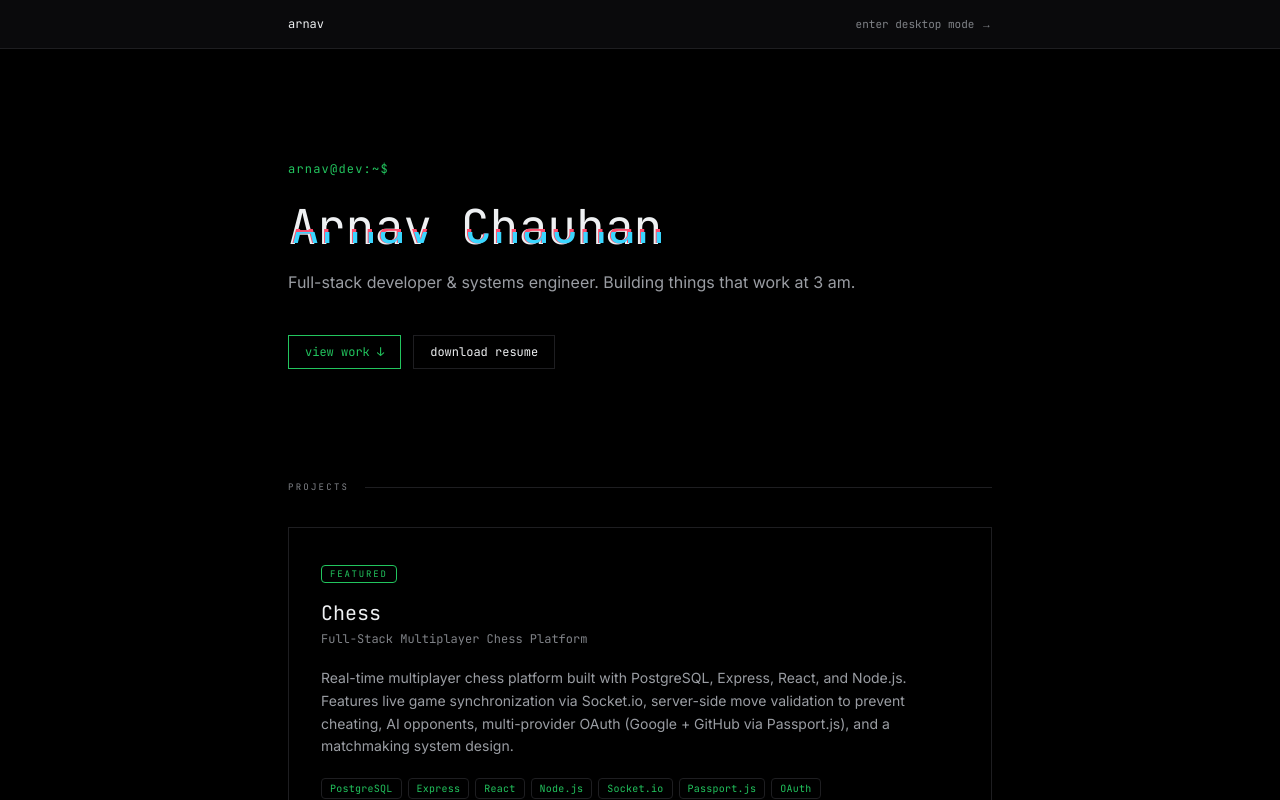
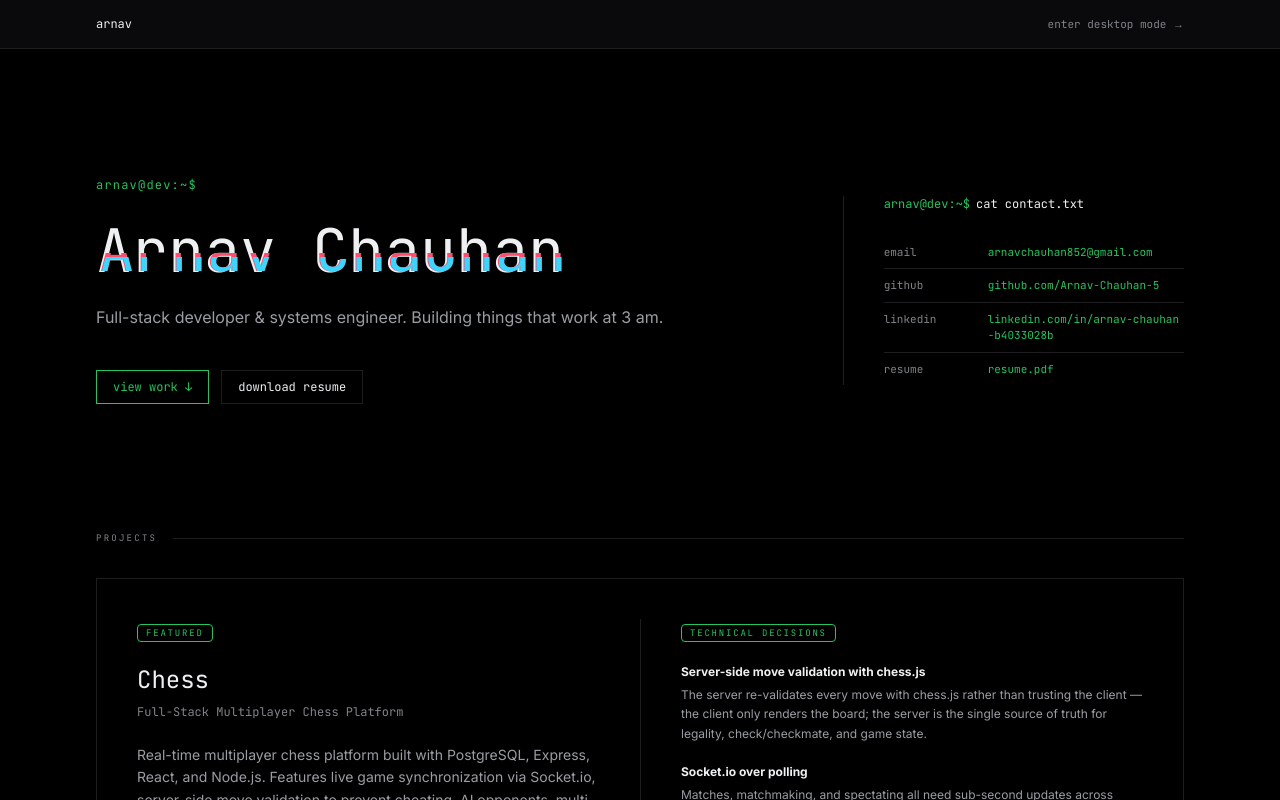
Before and after one commit to Arnav-Chauhan-5/portfolio, a Next.js app: page / in a window 1280 px wide. Both pictures are taken after a click on the button "SWITCH TO QUICK VIEW". Shown: the top 800 px of the page. Built offline with nearby package versions, Linux system fonts and the light colour scheme; some icons are missing.

Commit message:
feat: add SimpleView component and project data

```diff
--- a/app/components/SimpleView.js
+++ b/app/components/SimpleView.js
@@ -17,7 +17,7 @@ function TypedSubtitle() {
   });
 
   return (
-    <p className="text-base text-ink-dim mb-10 leading-relaxed" style={BODY}>
+    <p className="text-base text-ink-dim mb-10 leading-relaxed max-w-xl" style={BODY}>
       {displayed}
       {/* Blinking bar cursor — hidden once typing is done */}
       {!done && (
@@ -96,15 +96,43 @@ function ProjLink({ href, icon, label, todo, todolabel, native }) {
   );
 }
 
-/* ── Project Details ───────────────────────────────────────────────────────── */
-function ProjectDetails({ project }) {
-  if (!project.problem && !project.role && (!project.decisions || project.decisions.length === 0)) return null;
+/* ── Project Card (Reusable 2-column layout) ────────────────────────────── */
+function ProjectCard({ project, featured }) {
+  const hasDecisions = project.decisions && project.decisions.length > 0;
 
   return (
-    <div className="mt-6 border-t border-line pt-4">
+    <div className={`border border-line ${featured ? 'p-6 sm:p-10' : 'p-6 sm:p-8'}`}>
+      <div className={`grid ${hasDecisions ? 'lg:grid-cols-2' : 'lg:grid-cols-1'} gap-8 lg:gap-0`}>
+
+        {/* ── Left Column: Overview, Problem, Role ── */}
+        <div className="flex flex-col lg:pr-10">
+          {/* Badge */}
+          {featured && (
+            <div className="mb-5">
+              <span
+                className="text-[9px] text-accent tracking-[0.2em] uppercase
+                           border border-accent px-2 py-0.5 rounded-sm"
+                style={MONO}
+              >
+                featured
+              </span>
+            </div>
+          )}
+
+          <h3 className={`${featured ? 'text-2xl' : 'text-xl'} text-ink mb-2 leading-snug`} style={MONO}>
+            {project.name}
+          </h3>
+          <p className="text-xs text-ink-faint mb-6" style={MONO}>
+            {project.tagline}
+          </p>
+
+          <p className="text-sm text-ink-dim leading-relaxed mb-6" style={BODY}>
+            {project.description}
+          </p>
+
           {/* Problem */}
           {project.problem && (
-        <div className="pt-2">
+            <div className="mb-5">
               <div className="mb-3">
                 <span
                   className="text-[9px] text-accent tracking-[0.2em] uppercase border border-accent px-2 py-0.5 rounded-sm"
@@ -121,7 +149,7 @@ function ProjectDetails({ project }) {
 
           {/* Role */}
           {project.role && (
-        <div className="pt-2 mt-4">
+            <div className="mb-6">
               <div className="mb-3">
                 <span
                   className="text-[9px] text-accent tracking-[0.2em] uppercase border border-accent px-2 py-0.5 rounded-sm"
@@ -136,10 +164,35 @@ function ProjectDetails({ project }) {
             </div>
           )}
 
-      {/* Technical Decisions */}
-      {project.decisions && project.decisions.length > 0 && (
-        <div className="pt-2 mt-4">
-          <div className="mb-4">
+          {/* Tags */}
+          <div className="flex flex-wrap gap-2 mb-8">
+            {project.tech.map((t) => <Tag key={t} label={t} />)}
+          </div>
+
+          {/* Links */}
+          <div className="flex items-center gap-6 flex-wrap mt-auto">
+            {project.type === 'native' && <ProjLink native />}
+            {(!project.type || project.type !== 'native') && (
+              <ProjLink
+                href={project.links?.demo}
+                icon="ti-external-link"
+                label="live demo"
+                todolabel="demo — coming soon"
+              />
+            )}
+            <ProjLink
+              href={project.links?.repo}
+              icon="ti-brand-github"
+              label="github repo"
+              todolabel="repo — TODO"
+            />
+          </div>
+        </div>
+
+        {/* ── Right Column: Technical Decisions ── */}
+        {hasDecisions && (
+          <div className="pt-6 lg:pt-0 border-t lg:border-t-0 lg:border-l border-line lg:pl-10 flex flex-col">
+            <div className="mb-5 lg:pt-0">
               <span
                 className="text-[9px] text-accent tracking-[0.2em] uppercase border border-accent px-2 py-0.5 rounded-sm"
                 style={MONO}
@@ -147,7 +200,8 @@ function ProjectDetails({ project }) {
                 technical decisions
               </span>
             </div>
-          <div className="flex flex-col gap-4">
+
+            <div className="flex flex-col gap-5">
               {project.decisions.map((decision, i) => (
                 <div key={i}>
                   <h4 className="text-[12px] font-bold text-ink mb-1" style={BODY}>
@@ -162,91 +216,6 @@ function ProjectDetails({ project }) {
           </div>
         )}
       </div>
-  );
-}
-
-/* ── Featured project card (large) ──────────────────────────────────────── */
-function FeaturedCard({ project }) {
-  return (
-    <div className="border border-line p-6 sm:p-8">
-      {/* Badge */}
-      <div className="mb-4">
-        <span
-          className="text-[9px] text-accent tracking-[0.2em] uppercase
-                     border border-accent px-2 py-0.5 rounded-sm"
-          style={MONO}
-        >
-          featured
-        </span>
-      </div>
-
-      <h3 className="text-xl text-ink mb-1 leading-snug" style={MONO}>
-        {project.name}
-      </h3>
-      <p className="text-xs text-ink-faint mb-5" style={MONO}>
-        {project.tagline}
-      </p>
-
-      <p className="text-sm text-ink-dim leading-relaxed mb-5" style={BODY}>
-        {project.description}
-      </p>
-
-      {/* Tags */}
-      <div className="flex flex-wrap gap-1.5 mb-5">
-        {project.tech.map((t) => <Tag key={t} label={t} />)}
-      </div>
-
-      {/* Links */}
-      <div className="flex items-center gap-5 flex-wrap">
-        <ProjLink
-          href={project.links.demo}
-          icon="ti-external-link"
-          label="live demo"
-          todolabel="demo — coming soon"
-        />
-        <ProjLink
-          href={project.links.repo}
-          icon="ti-brand-github"
-          label="github repo"
-          todolabel="repo — TODO"
-        />
-      </div>
-
-      <ProjectDetails project={project} />
-    </div>
-  );
-}
-
-/* ── Secondary project card (smaller) ───────────────────────────────────── */
-function SecondaryCard({ project }) {
-  return (
-    <div className="border-t border-line pt-6">
-      <h3 className="text-sm text-ink mb-0.5 leading-snug" style={MONO}>
-        {project.name}
-      </h3>
-      <p className="text-[11px] text-ink-faint mb-4" style={MONO}>
-        {project.tagline}
-      </p>
-
-      <p className="text-[12px] text-ink-dim leading-relaxed mb-4" style={BODY}>
-        {project.description}
-      </p>
-
-      <div className="flex flex-wrap gap-1.5 mb-4">
-        {project.tech.map((t) => <Tag key={t} label={t} />)}
-      </div>
-
-      <div className="flex items-center gap-4 flex-wrap">
-        {project.type === 'native' && <ProjLink native />}
-        <ProjLink
-          href={project.links.repo}
-          icon="ti-brand-github"
-          label="github repo"
-          todolabel="repo — TODO"
-        />
-      </div>
-
-      <ProjectDetails project={project} />
     </div>
   );
 }
@@ -279,8 +248,6 @@ function ContactRow({ label, href, display, todo }) {
  * onEnterDesktop – () => void  called when user wants the floating-window UI
  */
 export default function SimpleView({ onEnterDesktop }) {
-  const featured = PROJECTS.find((p) => p.featured);
-  const rest = PROJECTS.filter((p) => !p.featured);
   const year = new Date().getFullYear();
 
   return (
@@ -291,7 +258,7 @@ export default function SimpleView({ onEnterDesktop }) {
         className="sticky top-0 z-50 bg-panel border-b border-line"
         aria-label="Site navigation"
       >
-        <div className="max-w-3xl mx-auto px-4 sm:px-8 h-12 flex items-center justify-between">
+        <div className="max-w-6xl mx-auto px-4 sm:px-8 h-12 flex items-center justify-between">
           <span className="text-xs text-ink" style={MONO}>
             arnav
           </span>
@@ -306,10 +273,12 @@ export default function SimpleView({ onEnterDesktop }) {
       </nav>
 
       {/* ── Scrollable content ─────────────────────────────────────────── */}
-      <div className="max-w-3xl mx-auto px-4 sm:px-8">
+      <div className="max-w-6xl mx-auto px-4 sm:px-8">
 
-        {/* ── Hero ──────────────────────────────────────────────────── */}
-        <section id="hero" aria-label="Introduction" className="py-20 sm:py-28">
+        {/* ── Hero & Contact ─────────────────────────────────────────── */}
+        <div className="grid lg:grid-cols-12 gap-16 lg:gap-8 items-center py-20 sm:py-28 lg:py-32">
+
+          <section id="hero" aria-label="Introduction" className="lg:col-span-7 xl:col-span-8">
             <p
               className="text-accent text-xs mb-5 tracking-widest select-none"
               style={MONO}
@@ -318,7 +287,7 @@ export default function SimpleView({ onEnterDesktop }) {
               arnav@dev:~$
             </p>
             <h1
-            className="text-4xl sm:text-5xl text-ink mb-3 leading-tight"
+              className="text-4xl sm:text-5xl lg:text-6xl text-ink mb-4 leading-tight"
               style={MONO}
             >
               <GlitchText>Arnav Chauhan</GlitchText>
@@ -350,27 +319,9 @@ export default function SimpleView({ onEnterDesktop }) {
             </div>
           </section>
 
-        {/* ── Projects ──────────────────────────────────────────────── */}
-        <section id="projects" aria-label="Projects" className="mb-20 sm:mb-28">
-          <SectionRule label="projects" />
-
-          {featured && <FeaturedCard project={featured} />}
-
-          <div className="mt-6 flex flex-col gap-6">
-            {rest.map((p) => <SecondaryCard key={p.id} project={p} />)}
-          </div>
-        </section>
-
-        {/* ── Footer / Contact ──────────────────────────────────────── */}
-        <footer
-          aria-label="Contact"
-          className="border-t border-line pt-10 pb-16"
-        >
-          <SectionRule label="contact" />
-
-          {/* Terminal prompt */}
+          <aside aria-label="Contact" className="lg:col-span-5 xl:col-span-4 lg:pl-10 lg:border-l border-line">
             <p
-            className="flex items-center gap-1.5 mb-5 text-xs select-none"
+              className="flex items-center gap-1.5 mb-6 text-xs select-none"
               aria-hidden="true"
               style={MONO}
             >
@@ -378,7 +329,7 @@ export default function SimpleView({ onEnterDesktop }) {
               <span className="text-ink">cat contact.txt</span>
             </p>
 
-          <div className="mb-8">
+            <div className="flex flex-col">
               <ContactRow
                 label="email"
                 href="mailto:arnavchauhan852@gmail.com"
@@ -400,9 +351,24 @@ export default function SimpleView({ onEnterDesktop }) {
                 display="resume.pdf"
               />
             </div>
+          </aside>
+        </div>
 
+        {/* ── Projects ──────────────────────────────────────────────── */}
+        <section id="projects" aria-label="Projects" className="mb-20 sm:mb-28">
+          <SectionRule label="projects" />
+
+          <div className="flex flex-col gap-12">
+            {PROJECTS.map((p) => (
+              <ProjectCard key={p.id} project={p} featured={p.featured} />
+            ))}
+          </div>
+        </section>
+
+        {/* ── Footer ────────────────────────────────────────────────── */}
+        <footer className="border-t border-line pt-10 pb-16 text-center">
           <p
-            className="text-[10px] text-ink-faint opacity-25 leading-loose"
+            className="text-[10px] text-ink-faint opacity-25 leading-loose tracking-widest uppercase"
             style={MONO}
           >
             # arnav chauhan · {year}
```
Also changed, not shown: app/data/projects.js (+8 -24 lines). Lines whose indentation alone changed are shown as unchanged.
